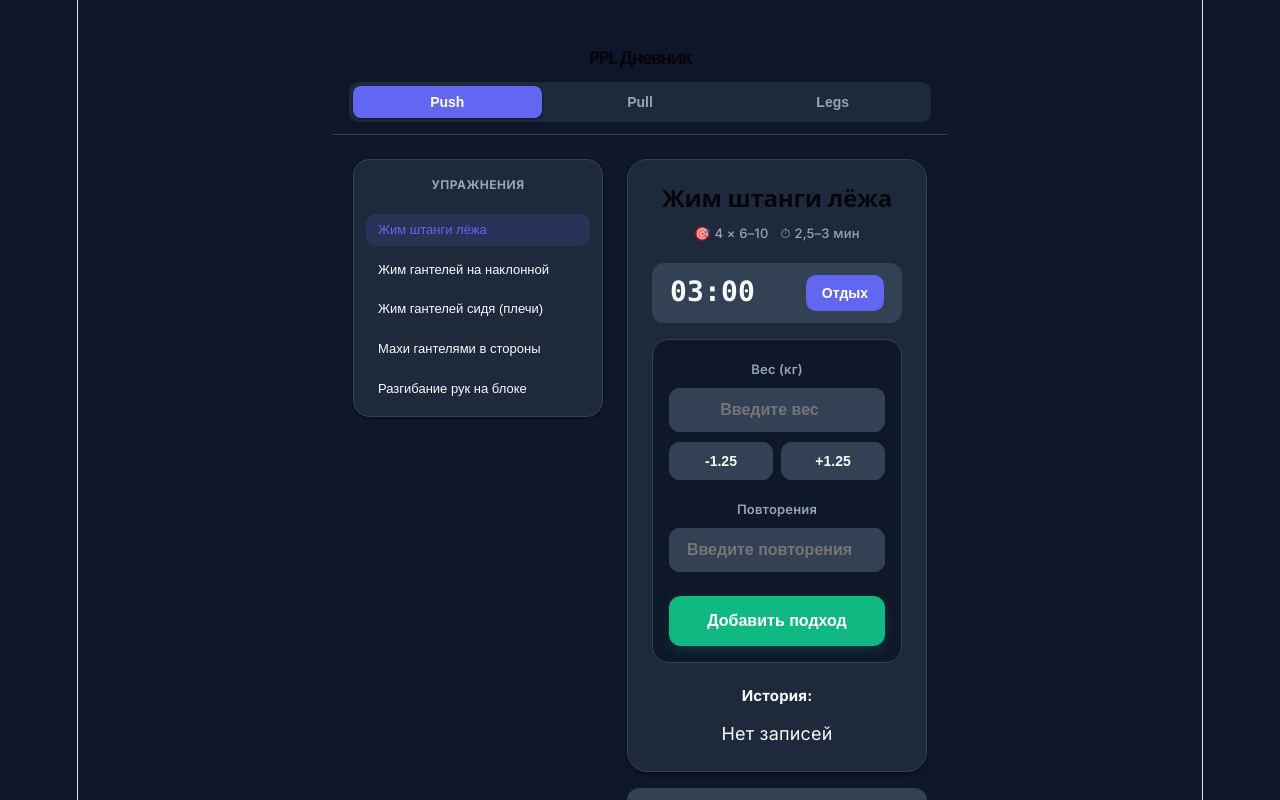
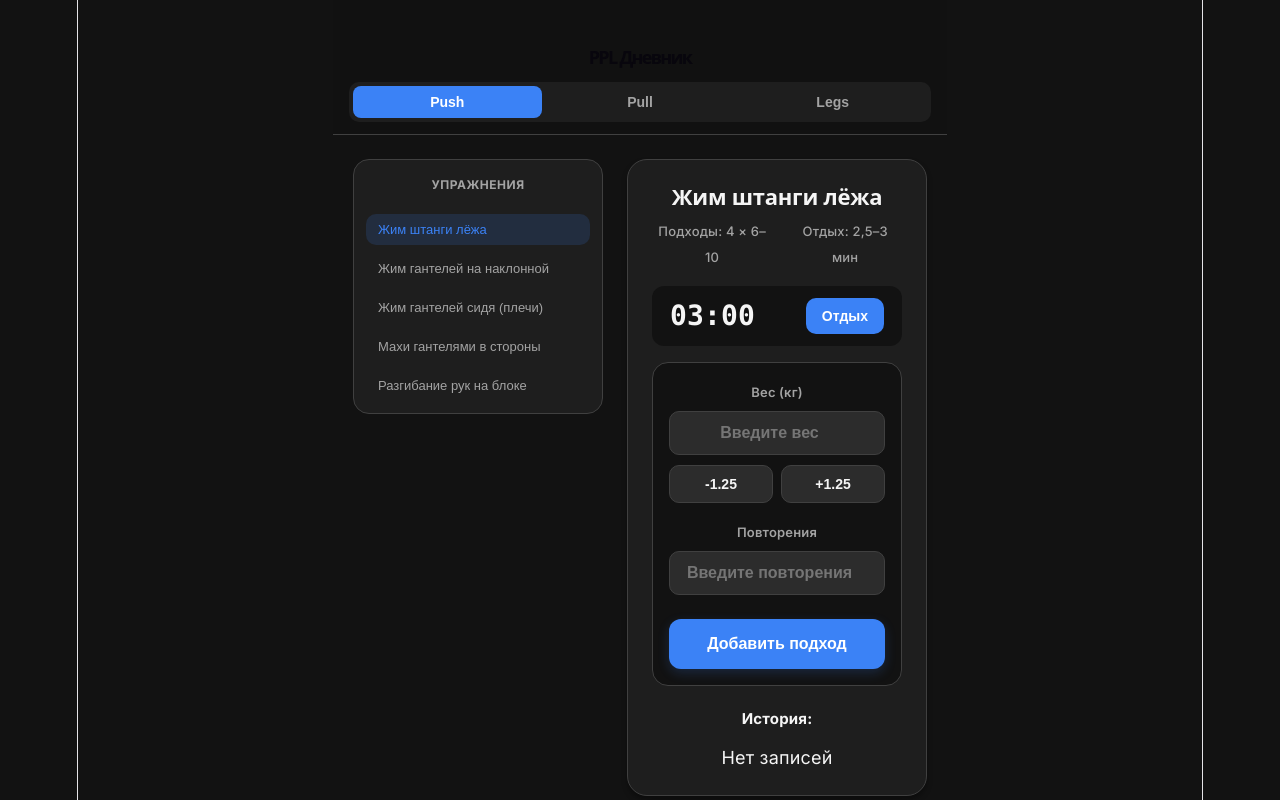
Before and after one commit to Evgeny142/my-workout-diary, a React (Vite) app: page / in a window 1280 px wide. Shown: the top 800 px of the page. Built offline with nearby package versions, Linux system fonts and the light colour scheme.

Commit message:
Strict dark theme, no emojis, fixed title visibility

```diff
--- a/src/App.css
+++ b/src/App.css
@@ -1,30 +1,28 @@
-/* --- ГЛОБАЛЬНЫЕ ПЕРЕМЕННЫЕ (ТЕМНАЯ ТЕМА) --- */
+/* --- ГЛОБАЛЬНЫЕ ПЕРЕМЕННЫЕ (Строгая темная тема) --- */
 :root {
   --font-main: 'Inter', -apple-system, BlinkMacSystemFont, sans-serif;
   --font-mono: 'SF Mono', Consolas, monospace;
 
-  /* Темная палитра */
-  --bg-app: #0f172a;        /* Глубокий темно-синий фон */
-  --bg-card: #1e293b;       /* Фон карточек (чуть светлее) */
-  --bg-input: #334155;      /* Фон полей ввода (еще светлее) */
+  /* Графитовая палитра без фиолетового */
+  --bg-app: #121212;        /* Почти черный фон */
+  --bg-card: #1e1e1e;       /* Темно-серый для карточек */
+  --bg-input: #2c2c2c;      /* Серый для инпутов */
 
-  --text-main: #f8fafc;     /* Белый текст */
-  --text-muted: #94a3b8;    /* Серый текст для подсказок */
-  --border-color: #334155;  /* Темные границы */
+  --text-main: #f5f5f5;     /* Ярко-белый текст */
+  --text-muted: #a3a3a3;    /* Серый текст для подсказок */
+  --border-color: #404040;  /* Границы */
 
-  --primary: #6366f1;       /* Яркий индиго */
-  --primary-hover: #4f46e5;
-  --primary-light: rgba(99, 102, 241, 0.15); /* Полупрозрачный для подсветки */
+  /* Спокойный, профессиональный синий */
+  --primary: #3b82f6;
+  --primary-hover: #2563eb;
+  --primary-light: rgba(59, 130, 246, 0.15); /* Легкая подсветка */
 
-  --success: #10b981;       /* Изумрудный */
-  --danger: #ef4444;        /* Красный */
+  --danger: #ef4444;        /* Красный для удаления */
+  --warning-bg: rgba(245, 158, 11, 0.15); /* Темно-желтый */
+  --warning-text: #fbbf24;
 
-  --warning-bg: rgba(180, 83, 9, 0.2); /* Темно-желтый фон */
-  --warning-text: #fbbf24;  /* Ярко-желтый текст */
-
-  --shadow-sm: 0 1px 3px rgba(0,0,0,0.3), 0 1px 2px rgba(0,0,0,0.2);
-  --shadow-md: 0 4px 6px -1px rgba(0,0,0,0.3), 0 2px 4px -1px rgba(0,0,0,0.2);
-  --shadow-lg: 0 10px 15px -3px rgba(0,0,0,0.4), 0 4px 6px -2px rgba(0,0,0,0.2);
+  --shadow-sm: 0 1px 3px rgba(0,0,0,0.5);
+  --shadow-md: 0 4px 6px -1px rgba(0,0,0,0.4);
 }
 
 /* ЖЕСТКИЙ СБРОС */
@@ -54,12 +52,12 @@ html, body {
   display: flex;
   flex-direction: column;
   padding-top: env(safe-area-inset-top);
-  padding-bottom: 80px; /* Большой отступ снизу, чтобы баннер Netlify не перекрывал кнопки */
+  padding-bottom: 120px; /* Огромный отступ, чтобы баннер Netlify ничего не перекрывал */
 }
 
 /* --- ШАПКА --- */
 .app-header {
-  background: rgba(15, 23, 42, 0.85); /* Темная шапка с прозрачностью */
+  background: rgba(18, 18, 18, 0.95);
   backdrop-filter: blur(12px);
   -webkit-backdrop-filter: blur(12px);
   padding: 12px 16px 0;
@@ -81,7 +79,7 @@ html, body {
   display: flex;
   gap: 4px;
   padding: 4px;
-  background: #1e293b;
+  background: var(--bg-card);
   border-radius: 10px;
   width: 100%;
   margin-bottom: 12px;
@@ -103,7 +101,6 @@ html, body {
 .tab-btn.active {
   background: var(--primary);
   color: white;
-  box-shadow: var(--shadow-sm);
 }
 
 /* --- КОМПОНОВКА --- */
@@ -127,7 +124,6 @@ html, body {
   background: var(--bg-card);
   padding: 12px;
   border-radius: 16px;
-  box-shadow: var(--shadow-sm);
   border: 1px solid var(--border-color);
 }
 
@@ -135,16 +131,14 @@ html, body {
 
 .sidebar-item {
   padding: 8px 12px;
-  background: var(--bg-input);
-  border: 1px solid transparent;
+  background: var(--bg-app);
+  border: 1px solid var(--border-color);
   border-radius: 20px;
   font-size: 13px;
   font-weight: 500;
-  color: var(--text-main);
+  color: var(--text-muted);
   cursor: pointer;
   transition: all 0.2s ease;
-  line-height: 1.2;
-  text-align: center;
 }
 
 .sidebar-item.active {
@@ -166,17 +160,19 @@ html, body {
   border: 1px solid var(--border-color);
 }
 
+/* ИСПРАВЛЕНИЕ: Явно задаем белый цвет названию упражнения */
 .exercise-header-main h2 {
-  font-size: 20px;
+  font-size: 22px;
   font-weight: 700;
   margin-bottom: 8px;
   text-align: center;
+  color: var(--text-main);
 }
 
 .exercise-meta-main {
   display: flex;
   justify-content: center;
-  gap: 12px;
+  gap: 16px;
   font-size: 13px;
   font-weight: 500;
   color: var(--text-muted);
@@ -202,7 +198,7 @@ html, body {
   display: flex;
   justify-content: space-between;
   align-items: center;
-  background: var(--bg-input);
+  background: var(--bg-app);
   padding: 10px 16px;
   border-radius: 12px;
   margin-bottom: 16px;
@@ -210,8 +206,8 @@ html, body {
 }
 
 .timer-container.active-timer {
-  background: rgba(16, 185, 129, 0.1);
-  border-color: rgba(16, 185, 129, 0.3);
+  background: rgba(59, 130, 246, 0.1);
+  border-color: var(--primary);
 }
 
 .timer-display {
@@ -221,7 +217,7 @@ html, body {
   color: var(--text-main);
 }
 
-.timer-container.active-timer .timer-display { color: var(--success); }
+.timer-container.active-timer .timer-display { color: var(--primary); }
 
 .timer-btn {
   padding: 10px 16px;
@@ -230,9 +226,9 @@ html, body {
   font-weight: 600;
   font-size: 14px;
   color: white;
+  background: var(--primary);
 }
 
-.timer-btn.start { background: var(--primary); }
 .timer-btn.stop { background: var(--danger); }
 
 /* --- ФОРМА ВВОДА --- */
@@ -261,7 +257,6 @@ html, body {
   color: var(--text-muted);
 }
 
-/* ИНПУТЫ В ТЕМНОЙ ТЕМЕ */
 .form-input {
   width: 100%;
   padding: 12px;
@@ -277,7 +272,6 @@ html, body {
 
 .form-input:focus {
   border-color: var(--primary);
-  box-shadow: 0 0 0 3px var(--primary-light);
 }
 
 .quick-buttons-row {
@@ -300,8 +294,9 @@ html, body {
 
 .quick-btn:active { background: var(--border-color); }
 
+/* ИСПРАВЛЕНИЕ: Кнопка "Добавить" теперь строгая и синяя */
 .icon-btn.add {
-  background: var(--success);
+  background: var(--primary); /* Убрали зеленый, сделали в тон дизайну */
   color: white;
   width: 100%;
   padding: 16px;
@@ -310,13 +305,14 @@ html, body {
   border-radius: 12px;
   border: none;
   margin-top: 8px;
-  box-shadow: 0 4px 12px rgba(16, 185, 129, 0.2);
+  box-shadow: 0 4px 12px rgba(59, 130, 246, 0.2);
 }
 
 /* --- ИСТОРИЯ --- */
 .history-section h3 {
   font-size: 15px;
   margin-bottom: 12px;
+  color: var(--text-main);
 }
 
 .logged-sets {
@@ -329,7 +325,7 @@ html, body {
   display: flex;
   align-items: center;
   justify-content: space-between;
-  background: var(--bg-card);
+  background: var(--bg-app);
   padding: 10px 12px;
   border-radius: 10px;
   border: 1px solid var(--border-color);
@@ -346,12 +342,13 @@ html, body {
   font-size: 15px;
   flex: 1;
   text-align: center;
+  color: var(--text-main);
 }
 
 /* АККУРАТНЫЙ КРЕСТИК */
 .icon-btn.delete {
   background: transparent;
-  color: #64748b;
+  color: var(--text-muted);
   width: 28px;
   height: 28px;
   border-radius: 50%;
@@ -360,10 +357,9 @@ html, body {
   align-items: center;
   justify-content: center;
   transition: all 0.2s ease;
-  cursor: pointer;
 }
 
-.icon-btn.delete:hover, .icon-btn.delete:active {
+.icon-btn.delete:active {
   background: rgba(239, 68, 68, 0.15);
   color: var(--danger);
 }
@@ -396,7 +392,7 @@ html, body {
   border-radius: 16px;
   border: 1px solid var(--border-color);
   text-align: center;
-  margin-bottom: 40px;
+  margin-bottom: 20px; /* Отступ от низа */
 }
 
 .backup-section p {
@@ -418,7 +414,6 @@ html, body {
   border-radius: 8px;
   font-weight: 600;
   color: var(--text-main);
-  cursor: pointer;
 }
 
 /* ========================================= */
@@ -456,8 +451,6 @@ html, body {
   .sidebar-item.active { background: var(--primary-light); color: var(--primary); }
 
   .exercise-page { padding: 24px; }
-  .exercise-header-main h2 { font-size: 24px; }
-  .last-result-banner { flex-direction: row; justify-content: space-between; }
   .nav-buttons { flex-direction: row; }
   .prev-btn { flex: 0.4; }
   .next-btn { flex: 1; }
--- a/src/App.jsx
+++ b/src/App.jsx
@@ -112,8 +112,8 @@ function ExercisePage({ exercise, dayName, workouts, setWorkouts }) {
       <div className="exercise-header-main">
         <h2>{exercise.name}</h2>
         <div className="exercise-meta-main">
-          <span>🎯 {exercise.target}</span>
-          <span>⏱ {exercise.rest}</span>
+          <span>Подходы: {exercise.target}</span>
+          <span>Отдых: {exercise.rest}</span>
         </div>
       </div>
 
```
